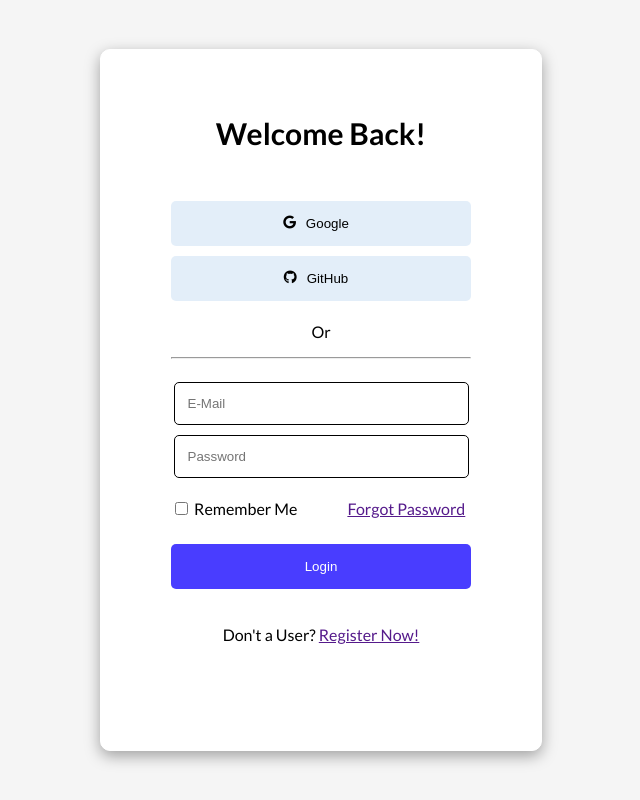
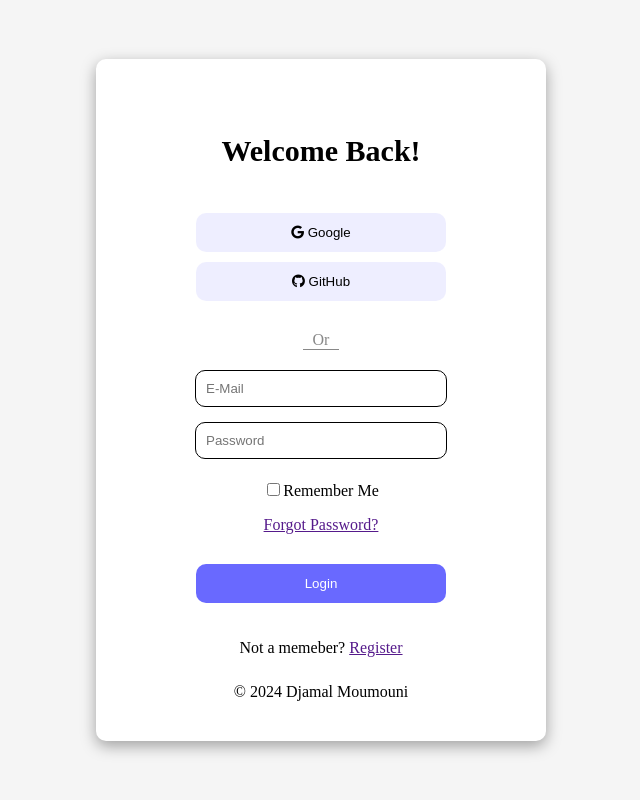
Before and after one commit to Vrexxdz/Login-Page, a plain HTML site: page Login-Page/index.html in a window 1280 px wide. Shown: the whole page, without its empty margins (319-959 px from the left). Drawn offline with Linux system fonts and the light colour scheme.

Commit message:
Add files via upload

```diff
--- a/Login-Page/index.html
+++ b/Login-Page/index.html
@@ -3,53 +3,42 @@
 <head>
     <meta charset="UTF-8">
     <meta name="viewport" content="width=device-width, initial-scale=1.0">
-    <link rel="stylesheet" href="https://cdnjs.cloudflare.com/ajax/libs/font-awesome/6.5.2/css/all.min.css">
     <link rel="stylesheet" href="style.css">
-    <script src="main.js"></script>
-    <title>Vrexdz's Login-Page</title>
-    <link rel="preconnect" href="https://fonts.googleapis.com">
-<link rel="preconnect" href="https://fonts.gstatic.com" crossorigin>
-<link href="https://fonts.googleapis.com/css2?family=Lato:ital,wght@0,100;0,300;0,400;0,700;0,900;1,100;1,300;1,400;1,700;1,900&display=swap" rel="stylesheet">
+    <link rel="stylesheet" href="https://cdnjs.cloudflare.com/ajax/libs/font-awesome/6.5.2/css/all.min.css" integrity="sha512-SnH5WK+bZxgPHs44uWIX+LLJAJ9/2PkPKZ5QiAj6Ta86w+fsb2TkcmfRyVX3pBnMFcV7oQPJkl9QevSCWr3W6A==" crossorigin="anonymous" referrerpolicy="no-referrer" />    <script src="main.js"></script>
+    <title>Login-Page</title>
 </head>
 <body>
-    <div id="myDiv" class="Parent hidden">
-        <div class="s1">
-        <div class="">
-            <h3>Welcome Back!</h3>
-        </div>
-
-        <div class="btn" id="GG">
-            <button class="Google"><i class="fa-brands fa-google icon"> </i> Google</button>
-            <button class="GitHub"><i class="fa-brands fa-github icon"> </i> GitHub</button>
-        </div>
+  <div id="myDiv" class="parent hidden">
+    <div class="ht">
+        <h2>Welcome Back!</h2>
     </div>
-
-
-        <div class="otherway">
-            <p class="or">Or</p>
-            <hr>
-        </div>
-
-        <div class="s2">
-        <label for="" id="int">
-            <form action="" id="ints">
-                <input type="text" name="" id="" placeholder="E-Mail">
+    <div class="google">
+        <button><i class="fa-brands fa-google"></i> Google</button>
+    </div>
+    <div class="github">
+        <button><i class="fa-brands fa-github"></i> GitHub</button>
+    </div>
+    <div class="or-divider">
+        <span>Or</span>
+    </div>
+    <div class="int">
+        <label for="remember-me" id="remember-me-label">
+            <form action="">
+                <input type="email" name="" id="" placeholder="E-Mail">
+                <br>
                 <input type="password" name="" id="" placeholder="Password">
+                <div>
+                    <p><input type="checkbox" name="" id="remember-me">Remember Me</p>
+                    <a href="">Forgot Password?</a>
+                </div>
+                <input type="submit" name="" id="" value="Login">
             </form>
         </label>
-
-        <div class="s3">
-        <div class="Check">
-            <p><input type="checkbox" name="" id=""> Remember Me</p>
-            <p><a href="">Forgot Password</a></p>
-        </div>
-
-        <div class="btn">
-            <button class="LOG">Login</button>
-            <p class="p1">Don't a User? <a href=""> Register Now!</a></p>
-        </div>
     </div>
+    <div class="register">
+        <p>Not a memeber? <a href="">Register</a></p>
     </div>
-    </div>
+    <footer>© 2024 Djamal Moumouni</footer>
+</div>
 </body>
 </html>
--- a/Login-Page/main.js
+++ b/Login-Page/main.js
@@ -3,3 +3,10 @@ document.addEventListener('DOMContentLoaded', function() {
     myDiv.classList.remove('hidden');
     myDiv.classList.add('visible');
 });
+
+const rememberMeLabel = document.getElementById('remember-me-label');
+const rememberMeCheckbox = document.getElementById('remember-me');
+
+rememberMeLabel.addEventListener('click', function() {
+    rememberMeCheckbox.checked = !rememberMeCheckbox.checked;
+});
--- a/Login-Page/style.css
+++ b/Login-Page/style.css
@@ -1,27 +1,111 @@
+html, body {
+    height: 100%;
+    margin: 0;
+    background: whitesmoke;
+}
 body {
-    background-color: whitesmoke;
-    font-family: 'Lato', sans-serif;
+    display: flex;
+    justify-content: center;
+    align-items: center;
 }
 
-.Parent {
-    border: solid 1px white;
-    background: white;
-    border-radius: 10px;
-    padding: 70px;
-    padding-bottom: 150px;
-    width: 300px;
+.parent{
     box-shadow: rgba(0, 0, 0, 0.35) 0px 5px 15px;
     text-align: center;
-    position: absolute;
-    top: 50%;
-    left: 50%;
-    transform: translate(-50%, -50%);
+    padding-top: 150px;
+    padding-bottom: 100px;
+    width: 450px;
+    border-radius: 10px;
+    background: #fff;
 }
 
-h3{
+h2{
+    position: relative;
+    bottom: 100px;
+    font-size: 30px;
+}
+
+.google{
+    position: relative;
+    bottom: 80px;
+}
+
+.github{
+    position: relative;
+    bottom: 70px;
+}
+
+.or-divider {
+    text-align: center;
+    position: relative;
+    bottom: 40px;
+}
+
+.or-divider span {
+    display: inline-block;
+    padding: 0 10px;
+    color: #888;
+    border-bottom: 1px solid #888;
+}
+
+
+button{
+    width: 250px;
+    padding: 12px;
+    border-radius: 10px;
+    border: none;
+    cursor: pointer;
+    background: rgba(0, 0, 255, 0.068);
+    transition: all 0.3s;
+}
+
+button:hover{
+    background: rgba(128, 128, 128, 0.185);
+}
+
+input[type=email], input[type=password] {
+    width: 230px;
+    padding: 10px;
+    border-radius: 10px;
+    border: solid 1px;
     position: relative;
     bottom: 20px;
-    font-size: 30px;
+}
+
+input[type=password]{
+    position: relative;
+    bottom: 5px;
+}
+
+input[type=submit]{
+    position: relative;
+    top: 30px;
+    width: 250px;
+    padding: 12px;
+    border-radius: 10px;
+    border: solid 1px;
+    cursor: pointer;
+    border: none;
+    background: rgba(0, 0, 255, 0.589);
+    color: white;
+}
+
+p{
+    cursor: pointer;
+}
+
+footer{
+    position: relative;
+    top: 60px;
+}
+
+input:focus{
+    outline: none;
+}
+
+.register{
+    position: relative;
+    top: 50px;
 }
 
 .hidden {
@@ -42,177 +126,21 @@ h3{
 }
 
 
-button{
-    display: flex;
-    width: 300px;
-    padding: 15px;
-    border-radius: 5px;
-    border: none;
-    background-color: rgba(172, 205, 236, 0.342);
-    justify-content: center;
-    cursor: pointer;
-}
-
-.icon{
-    position: relative;
-    right: 10px;
-}
-
-.btn{
-    display: flex;
-    flex-direction: column;
-    align-items: center;
-}
-
-.s1{
-    position: relative;
-    bottom: 15px;
-}
-
-.s2{
-    position: relative;
-    top: 15px;
-}
-
-.s3{
-    position: relative;
-    top: 15px;
-}
-
-.LOG{
-    background-color: rgba(17, 0, 255, 0.76);
-    color: white;
-    position: relative;
-    top: 10px;
-}
-
-
-
-input[type=text]{
-    padding: 13px;
-    width: 267px;
-    border-radius: 5px;
-    border: solid 1px;
-}
-
-
-input[type=password]{
-    padding: 13px;
-    position: relative;
-    top: 10px;
-    width: 267px;
-    border-radius: 5px;
-    border: solid 1px;
-}
-
-.GitHub{
-    position: relative;
-    top: 10px;
-}
-
-.GitHub:hover{
-    background: rgba(0, 0, 0, 0.082);
-    transition: 1s;
-}
-
-
-.Google:hover{
-    background: rgba(0, 0, 0, 0.082);
-    transition: 1s;
-}
-
-.LOG:hover{
-    background: rgba(0, 0, 0, 0.137);
-    color: rgb(0, 0, 0);
-    transition: 1s;
-}
-
-
-.Check{
-    display: flex;
-    gap: 50px;
-}
-
-.p1{
-    position: relative;
-    top: 30px;
-}
-
-/* Login End */
-
-
-/* Media Queries */
 @media (max-width: 425px){
-    .Parent{
-        width: 250px;
-    }
-
-    input[type=text]{
-        position: relative;
-        right: 15px;
-        width: 250px;
-    }
-
-
-    input[type=password]{
-        position: relative;
-        right: 15px;
-        width: 250px;
-    }
-}
-
-@media (max-width: 375px){
-    .Parent{
-        width: 200px;
-    }
-
-    input[type=text]{
-        position: relative;
-        right: 40px;
-        width: 250px;
-    }
-
-
-    input[type=password]{
-        position: relative;
-       right: 40px;
-       width: 250px;
+    .parent{
+        width: 400px;
     }
 }
 
 
-@media (max-width: 320px){
-    .Parent{
-        width: 150px;
-    }
-
-    .Google{
-        width: 250px;
-    }
-
-
-    .GitHub{
-        width: 250px;
-    }
-
-    .LOG{
-        width: 250px;
-    }
-
-    .Check{
-        display: block;
-    }
-
-    input[type=text]{
-       position: relative;
-       right: 35px;
-       width: 200px;
-    }
-
-
-    input[type=password]{
-        position: relative;
-        right: 35px;
-        width: 200px;
+@media (max-width: 375px){
+    .parent{
+        width: 350px;
     }
 }
+
+@media (max-width: 320px){
+    .parent{
+        width: 300px;
+    }
+}
```
